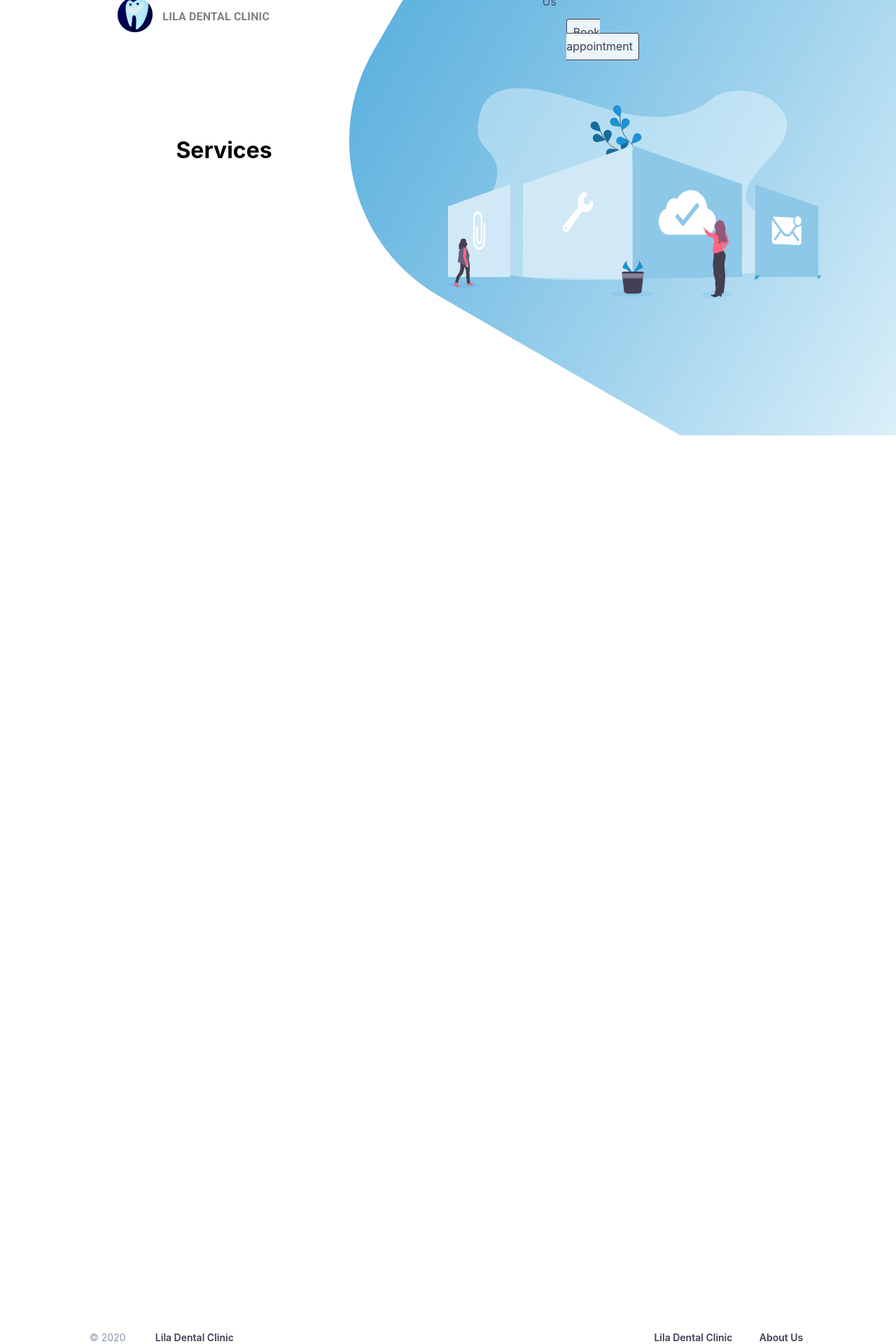
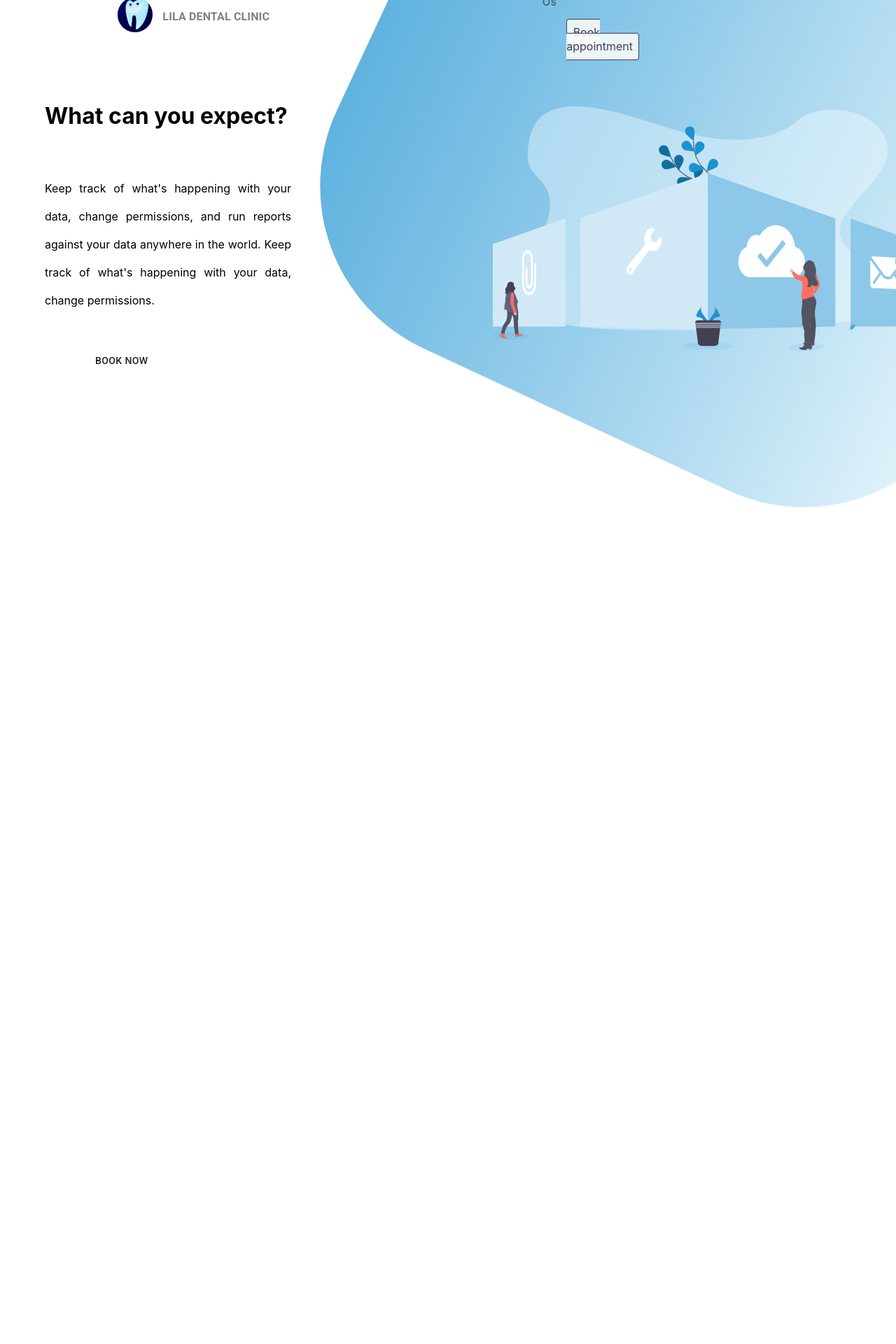
Before and after one commit to abhaybaiju/dentist-webapp, a React (Create React App) app in the folder frontend/: page /Services in a window 1280 px wide. Shown: the part 40-1960 px from the top of the page at 70% size. Built offline with nearby package versions, Linux system fonts and the light colour scheme.

Commit message:
(#37) Styling

```diff
--- a/frontend/src/components/AboutUs.js
+++ b/frontend/src/components/AboutUs.js
@@ -100,9 +100,9 @@ const AboutUs = () => {
         <Card style={{width:'75%', boxShadow:'none'}} className="card">
           <CardContent style={{padding:'5%', marginBottom:'0%'}}>
             <Grid item lg={12} style={{padding:'5% 2%'}}>
-              <img src={require('./images/speaker.svg')} alt="" height="160" style={{float:'left', marginRight:'7.4%', marginTop:'-5%', marginBottom:'-8%'}}/>
-              <p style={{color:'#3f3d56', fontWeight:'600', fontSize:'30px', marginTop:'-3%'}}>Still not sure? Let us change your mind</p>
-              <Table style={{marginLeft:'29.5%'}}>
+              <img src={require('./images/speaker.svg')} alt="" height="180" style={{float:'left', marginRight:'7.4%', marginTop:'-3%', marginBottom:'-8%'}}/>
+              <p style={{color:'#3f3d56', fontWeight:'600', fontSize:'30px', marginTop:'-1%'}}>Still not sure? Let us change your mind</p>
+              <Table style={{marginLeft:'32.5%'}}>
                 <TableRow>
                   <TableCell style={{border:'none', fontSize:'28px', color:'#3f51b5', width:'25%', padding:'4px 8px'}}><CountUp start={0} end={1000} duration={2} suffix="+" useEasing={false} redraw={true}></CountUp></TableCell>
                   <TableCell style={{border:'none', fontSize:'28px', color:'#3f51b5', width:'22%', padding:'4px 8px'}}>2</TableCell>
@@ -114,12 +114,12 @@ const AboutUs = () => {
                   <TableCell style={{border:'none', fontSize:'16px', padding:'4px 10px', color:'#808080', fontWeight:'500'}}>Years of Experience</TableCell>
                 </TableRow>
               </Table>
-              <Link to="/Book" style={{textDecoration:'none'}}><Button style={{color:'white', marginLeft:'50%',marginTop:'3%', marginBottom:'-5.5%',background:'#645ba4', padding:'1.2% 3%'}}>Book now</Button></Link>
+              <Link to="/Book" style={{textDecoration:'none'}}><Button style={{color:'white', marginLeft:'50%',marginTop:'4%', marginBottom:'-5.5%',background:'#645ba4', padding:'1.2% 3%'}}>Book now</Button></Link>
             </Grid>
           </CardContent>
         </Card>
       </Grid>
-      <Footer top="5%" bottom="2%" left="15%" right="-25%"/>
+      <Footer top="5%" bottom="2%" left="12%" right="-25%"/>
     </Grid>
   );
 }
--- a/frontend/src/components/Book.js
+++ b/frontend/src/components/Book.js
@@ -187,7 +187,7 @@ const Book = () => {
           <Process />
           <br /><br/>
         </Grid>
-      <Footer top="0%" bottom="2%" left="5%" right="-45%"/>
+      <Footer top="0%" bottom="2%" left="12%" right="-25%"/>
     </Grid>
   );
 }
--- a/frontend/src/components/Contact.js
+++ b/frontend/src/components/Contact.js
@@ -89,7 +89,7 @@ const Contact = () => {
         <Grid container alignItems="center" justify="center" style={{background:'#f7f9fa'}}>
           <Grid item lg={9} style={{color:'#2f2b4f', textAlign:'center', marginTop:'4%'}}>
             <p style={{fontSize:'35px', fontWeight:'600'}}> Can't find the answer you need? </p>
-            <p style={{lineHeight:'1.3'}}>Keep track of what's happening with your data, change permissions, and run reports against your data anywhere in the world. Keep track of what's happening with your data, change permissions.</p>
+            <p style={{lineHeight:'1.5'}}>Keep track of what's happening with your data, change permissions, and run reports against your data anywhere in the world. Keep track of what's happening with your data, change permissions.</p>
           </Grid>
           <Grid item lg={5} style={{color:'#3f3d56', textAlign:'left'}}>
             <h4>Fullname</h4>
@@ -103,7 +103,7 @@ const Contact = () => {
             <Button className={classes.buttonSubmit}>Submit</Button>
           </Grid>
         </Grid>
-        <Footer top="2%" bottom="2%" left="15%" right="-20%"/>
+        <Footer top="2%" bottom="2%" left="12%" right="-22%"/>
       </Grid>
   );
 }
--- a/frontend/src/components/Footer.js
+++ b/frontend/src/components/Footer.js
@@ -13,12 +13,10 @@ const Footer = (props) => {
             </a>
         </Grid>
         <Grid item lg={6}>
-            <a href="/" className="a" style={{fontWeight:'600', marginLeft:'5%'}}>
+            <a href="/" className="a" style={{fontWeight:'600', marginLeft:'5%', marginRight:'5%'}}>
               Lila Dental Clinic
             </a>
-            <a href="/About" className="a" style={{fontWeight:'600', marginLeft:'5%'}}>
-              About Us
-            </a>
+            All Rights Reserved.
         </Grid>
       </Grid>
     </footer>
--- a/frontend/src/components/Service.js
+++ b/frontend/src/components/Service.js
@@ -1,5 +1,5 @@
 import React from 'react';
-import {Grid} from '@material-ui/core';
+import {Grid, Button} from '@material-ui/core';
 import Navbar from './Navbar';
 import Footer from './Footer';
 import img from './images/bg.svg';
@@ -9,15 +9,17 @@ import './css/Services.css';
 const Service = () => {
   return(
     <Grid style={{overflowX:'hidden'}}>
-      <Grid container justify="center" alignItems="center" style={{background:`url(${img})`, backgroundRepeat:'no-repeat', backgroundSize:'cover'}}>
-        <Grid item lg={12} style={{marginBottom:'8%'}}>
+      <Grid container justify="center" alignItems="center" style={{background:`url(${img})`, backgroundRepeat:'no-repeat', backgroundSize:'cover'}} spacing={0}>
+        <Grid item lg={12}>
           <Navbar />
         </Grid>
-        <Grid item lg={6} style={{marginBottom:'20%', textAlign:'center'}}>
-          <h1>Services</h1>
+        <Grid item lg={6} style={{marginBottom:'20%', marginTop:'-15%', marginRight:'0%'}}>
+          <h1>What can you expect?</h1>
+          <p style={{lineHeight:'2.5', marginRight:'45%', textAlign:'justify', marginTop:'10%'}}>Keep track of what's happening with your data, change permissions, and run reports against your data anywhere in the world. Keep track of what's happening with your data, change permissions.</p>
+          <Button style={{marginLeft:'10%', marginTop:'5%'}}>Book now</Button>
         </Grid>
-        <Grid item lg={6} style={{marginBottom:'15%', marginTop:'5%', background:'transparent'}}>
-          <img src={require('./images/features.svg')} alt="" height="300"/>
+        <Grid item lg={6} style={{marginBottom:'50%', marginTop:'15%', background:'transparent', marginRight:'-10%'}}>
+          <img src={require('./images/features.svg')} alt="" height="350"/>
         </Grid>
       </Grid>
       <Footer top="100%" bottom="2%" left="10%" right="-30%"/>
```
Also changed, not shown: frontend/src/components/images/bg.svg, frontend/src/components/images/features.svg.
